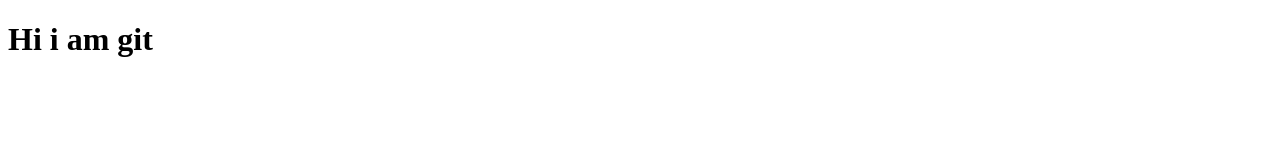
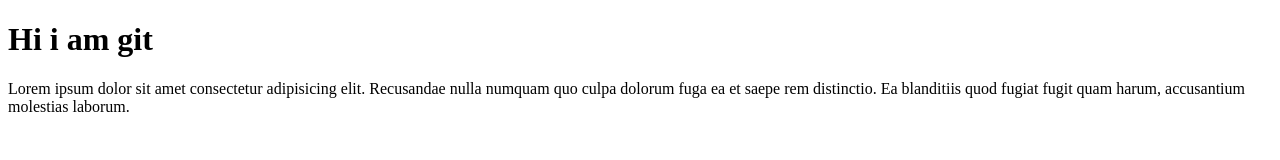
Before and after one commit to Lunamoon97/Project-test, a plain HTML site: page index.html in a window 1280 px wide. Drawn offline with Linux system fonts and the light colour scheme.

Commit message:
second commit

```diff
--- a/index.html
+++ b/index.html
@@ -8,5 +8,10 @@
   </head>
   <body>
     <h1>Hi i am git</h1>
+    <p>
+      Lorem ipsum dolor sit amet consectetur adipisicing elit. Recusandae nulla
+      numquam quo culpa dolorum fuga ea et saepe rem distinctio. Ea blanditiis
+      quod fugiat fugit quam harum, accusantium molestias laborum.
+    </p>
   </body>
 </html>
```
